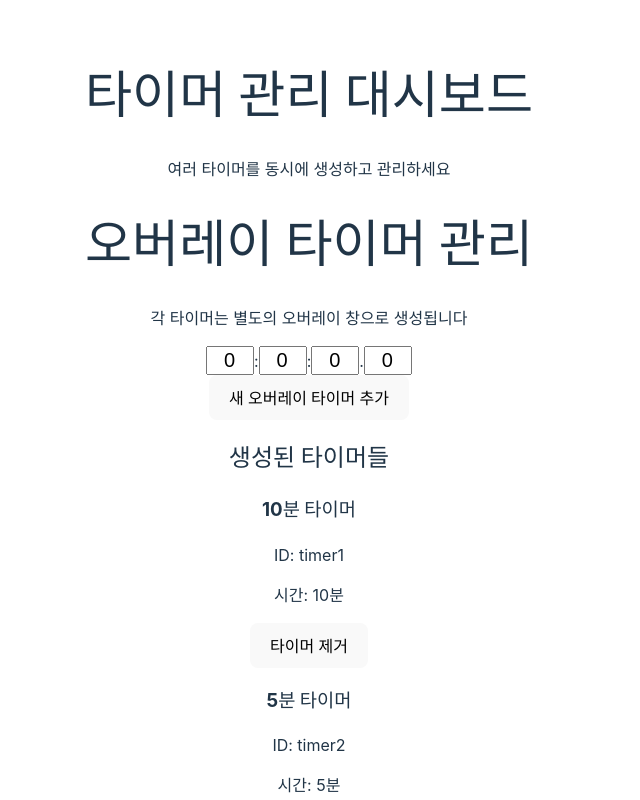
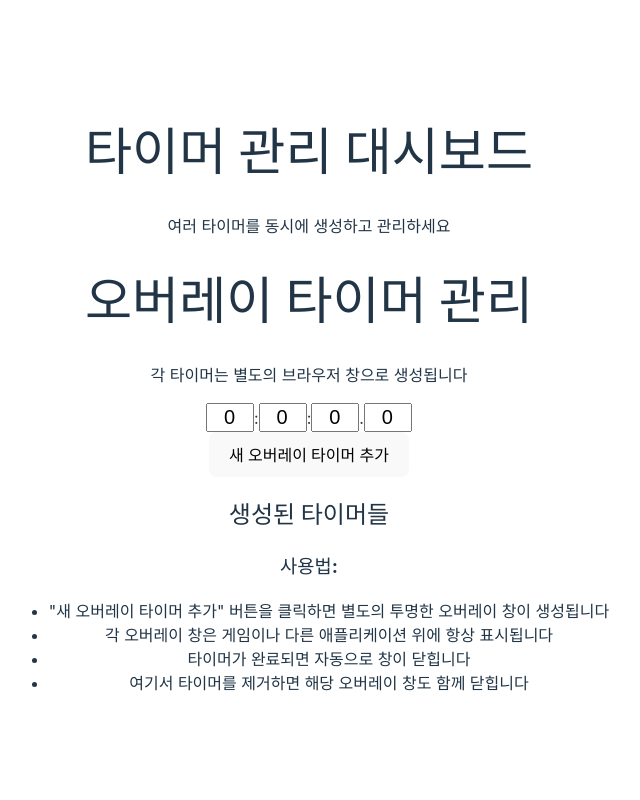
Before and after one commit to woosuk-choi-g/incoming-electron, a React (Vite) app: page /#/ in a window 1280 px wide. Shown: the top 800 px of the page, without its empty margins (331-971 px from the left). Built offline with nearby package versions, Linux system fonts and the light colour scheme.

Commit message:
decouple timer runtime with gateways

```diff
--- /dev/null
+++ b/shared/timer.ts
@@ -0,0 +1,12 @@
+import type { TimerState } from './timerState';
+
+export interface Timer {
+  id: string;
+  title: string;
+  state: TimerState;
+}
+
+export interface CreateTimerOption {
+  title: string;
+  state: TimerState;
+}
--- /dev/null
+++ b/shared/timerState.ts
@@ -0,0 +1,31 @@
+export interface PausedTimerState {
+  type: 'paused';
+  duration: number;
+}
+
+export interface RunningTimerState {
+  type: 'running';
+  startTime: number;
+  expiryTime: number;
+}
+
+export type TimerState = PausedTimerState | RunningTimerState;
+
+export function getTimerDuration(state: TimerState, now = Date.now()): number {
+  return state.type === 'paused' ? state.duration : state.expiryTime - now;
+}
+
+export function pause(timer: RunningTimerState): PausedTimerState {
+  return {
+    type: 'paused',
+    duration: getTimerDuration(timer),
+  };
+}
+
+export function resume(timer: PausedTimerState): RunningTimerState {
+  return {
+    type: 'running',
+    startTime: Date.now(),
+    expiryTime: Date.now() + timer.duration,
+  };
+}
--- a/src/App.tsx
+++ b/src/App.tsx
@@ -3,10 +3,12 @@ import Home from './components/Home';
 import Timer from './components/Timer';
 import TimerManager from './components/TimerManager';
 import TimerOverlay from './components/TimerOverlay';
+import { TimerProvider } from './features/timer/TimerContext';
 import './App.css';
 
 function App() {
   return (
+    <TimerProvider>
       <Router>
         <Routes>
           <Route path="/" element={<Home />} />
@@ -15,6 +17,7 @@ function App() {
           <Route path="/timer-overlay/:timerId" element={<TimerOverlay />} />
         </Routes>
       </Router>
+    </TimerProvider>
   );
 }
 
--- a/src/components/Timer.tsx
+++ b/src/components/Timer.tsx
@@ -1,4 +1,5 @@
 import { useState, useEffect } from 'react';
+import { TimerState, pause, resume } from '../../shared/timerState';
 
 interface TimerProps {
   id?: string;
@@ -12,22 +13,14 @@ type TimerDisplays = {
   minutes: string;
   seconds: string;
   centiseconds: string;
-}
+};
 
-type RunningState = {
-  type: 'running';
-  startTime: number;
-  expiryTime: number;
-}
-
-type PausedState = {
-  type: 'paused';
-  duration: number;
-}
-
-type TimerState = RunningState | PausedState;
-
-function Timer({ id = 'timer', title = '타이머', duration = 600000, onComplete }: TimerProps) {
+function Timer({
+  id = 'timer',
+  title = '타이머',
+  duration = 600000,
+  onComplete,
+}: TimerProps) {
   const [timerState, setTimerState] = useState<TimerState>({
     type: 'paused',
     duration,
@@ -62,18 +55,22 @@ function Timer({ id = 'timer', title = '타이머', duration = 600000, onComplet
         };
       }
     }
-  }
+  };
 
-  const [timerDisplays, setTimerDisplays] = useState(toTimerDisplaysAlter(timerState));
+  const [timerDisplays, setTimerDisplays] = useState(
+    toTimerDisplaysAlter(timerState)
+  );
 
   // Update remaining time when expiry time changes
   useEffect(() => {
-
     const updateRemainingTime = () => {
       setTimerDisplays(toTimerDisplaysAlter(timerState));
 
       // Stop timer if time is up
-      if (timerState.type === 'running' && timerState.expiryTime - Date.now() <= 0) {
+      if (
+        timerState.type === 'running' &&
+        timerState.expiryTime - Date.now() <= 0
+      ) {
         setTimerState({
           type: 'paused',
           duration,
@@ -104,27 +101,12 @@ function Timer({ id = 'timer', title = '타이머', duration = 600000, onComplet
     });
   };
 
-  function pause(timer: RunningState): PausedState {
-    return {
-      type: 'paused',
-      duration: timer.expiryTime - Date.now(),
-    }
-  }
-
   function pauseTimer() {
     if (timerState.type === 'paused') {
       return;
     }
 
     setTimerState(pause(timerState));
-  }
-
-  function resume(timer: PausedState): RunningState {
-    return {
-      type: 'running',
-      startTime: Date.now(),
-      expiryTime: Date.now() + timer.duration,
-    }
   }
 
   function resumeTimer() {
@@ -152,8 +134,11 @@ function Timer({ id = 'timer', title = '타이머', duration = 600000, onComplet
 
       <div className="timer-content">
         <div className="timer-display">
-          <span className={`timer-time ${timerState.type === 'running' ? 'running' : ''}`}>
-            {timerDisplays.minutes}:{timerDisplays.seconds}.{timerDisplays.centiseconds}
+          <span
+            className={`timer-time ${timerState.type === 'running' ? 'running' : ''}`}
+          >
+            {timerDisplays.minutes}:{timerDisplays.seconds}.
+            {timerDisplays.centiseconds}
           </span>
         </div>
 
@@ -163,7 +148,9 @@ function Timer({ id = 'timer', title = '타이머', duration = 600000, onComplet
             onClick={startTimer}
             disabled={timerState.type === 'running'}
           >
-            {timerState.type === 'running' ? '타이머 실행 중...' : '타이머 시작'}
+            {timerState.type === 'running'
+              ? '타이머 실행 중...'
+              : '타이머 시작'}
           </button>
           <button
             className="timer-button"
@@ -179,10 +166,7 @@ function Timer({ id = 'timer', title = '타이머', duration = 600000, onComplet
           >
             일시정지
           </button>
-          <button
-            className="timer-button"
-            onClick={resetTimer}
-          >
+          <button className="timer-button" onClick={resetTimer}>
             재설정
           </button>
         </div>
--- a/src/components/TimerManager.tsx
+++ b/src/components/TimerManager.tsx
@@ -1,6 +1,7 @@
 import { useState } from 'react';
 import type { ChangeEvent, CSSProperties } from 'react';
-import useElectronAPI from '../hooks/useElectronAPI';
+import { useTimers } from '../features/timer/TimerContext';
+import { getTimerDuration } from '../../shared/timerState';
 
 function minutesToMs(minutes: number): number {
   return minutes * 60000;
@@ -22,27 +23,6 @@ function centisecondsToMs(centiseconds: number): number {
   return centiseconds * 10;
 }
 
-function createTimerConfig(
-  timerConfigDisplay: TimerConfigDisplay
-): TimerConfig {
-  return {
-    id: `timer${Date.now()}`,
-    title: '새 타이머',
-    duration:
-      daysToMs(timerConfigDisplay.days) +
-      hoursToMs(timerConfigDisplay.hours) +
-      minutesToMs(timerConfigDisplay.minutes) +
-      secondsToMs(timerConfigDisplay.seconds) +
-      centisecondsToMs(timerConfigDisplay.centiseconds),
-  };
-}
-
-interface TimerConfig {
-  id: string;
-  title: string;
-  duration: number;
-}
-
 interface TimerConfigDisplay {
   days: number;
   hours: number;
@@ -52,6 +32,7 @@ interface TimerConfigDisplay {
 }
 
 function TimerManager() {
+  const { timers, runtime, createTimer, removeTimer } = useTimers();
   const [timerConfigDisplay, setTimerConfigDisplay] =
     useState<TimerConfigDisplay>({
       days: 0,
@@ -60,44 +41,25 @@ function TimerManager() {
       seconds: 0,
       centiseconds: 0,
     });
-  const [timers, setTimers] = useState<TimerConfig[]>([
-    { id: 'timer1', title: '10분 타이머', duration: minutesToMs(10) },
-    { id: 'timer2', title: '5분 타이머', duration: minutesToMs(5) },
-    { id: 'timer3', title: '3분 타이머', duration: minutesToMs(3) },
-  ]);
-  const electronAPI = useElectronAPI();
-
   const addTimer = async () => {
-    const timerConfig: TimerConfig = createTimerConfig(timerConfigDisplay);
-
-    if (!electronAPI?.createTimerWindow) {
-      console.error(
-        '타이머 창 생성 API를 찾을 수 없습니다. 데스크톱 앱에서 실행 중인지 확인해주세요.'
-      );
-      return;
-    }
+    const duration =
+      daysToMs(timerConfigDisplay.days) +
+      hoursToMs(timerConfigDisplay.hours) +
+      minutesToMs(timerConfigDisplay.minutes) +
+      secondsToMs(timerConfigDisplay.seconds) +
+      centisecondsToMs(timerConfigDisplay.centiseconds);
 
     try {
-      await electronAPI.createTimerWindow(
-        timerConfig.id,
-        timerConfig.title,
-        timerConfig.duration
-      );
-      setTimers((prev) => [...prev, timerConfig]);
+      await createTimer({
+        title: '새 타이머',
+        state: {
+          type: 'paused',
+          duration,
+        },
+      });
     } catch (error) {
       console.error('타이머 창 생성 실패:', error);
     }
-  };
-
-  const removeTimer = async (id: string) => {
-    // 창 닫기
-    try {
-      await electronAPI?.closeTimerWindow(id);
-    } catch (error) {
-      console.error('타이머 창 닫기 실패:', error);
-    }
-
-    setTimers((prev) => prev.filter((timer) => timer.id !== id));
   };
 
   const inputStyle: CSSProperties = {
@@ -117,7 +79,11 @@ function TimerManager() {
   return (
     <div className="timer-manager">
       <h1>오버레이 타이머 관리</h1>
-      <p>각 타이머는 별도의 오버레이 창으로 생성됩니다</p>
+      <p>
+        {runtime === 'electron'
+          ? '각 타이머는 별도의 오버레이 창으로 생성됩니다'
+          : '각 타이머는 별도의 브라우저 창으로 생성됩니다'}
+      </p>
 
       <div>
         <input
@@ -164,7 +130,7 @@ function TimerManager() {
             <div className="timer-info">
               <h3>{timer.title}</h3>
               <p>ID: {timer.id}</p>
-              <p>시간: {Math.floor(timer.duration / 60000)}분</p>
+              <p>시간: {Math.floor(getTimerDuration(timer.state) / 60000)}분</p>
             </div>
             <button
               onClick={() => removeTimer(timer.id)}
--- /dev/null
+++ b/src/features/timer/TimerContext.tsx
@@ -0,0 +1,76 @@
+// src/features/timer/TimerContext.tsx
+
+import {
+  createContext,
+  useCallback,
+  useContext,
+  useMemo,
+  useState,
+  type ReactNode,
+} from 'react';
+import type { CreateTimerOption, Timer } from '../../../shared/timer';
+import {
+  createTimerGateway,
+  type TimerGateway,
+  type TimerRuntime,
+} from './timerGateway';
+
+interface TimerContextValue {
+  timers: Timer[];
+  runtime: TimerRuntime;
+  createTimer: (options: CreateTimerOption) => Promise<void>;
+  removeTimer: (timerId: string) => Promise<void>;
+}
+
+const TimerContext = createContext<TimerContextValue | null>(null);
+
+interface TimerProviderProps {
+  children: ReactNode;
+  gateway?: TimerGateway;
+}
+
+export function TimerProvider({ children, gateway }: TimerProviderProps) {
+  const [timers, setTimers] = useState<Timer[]>([]);
+  const [activeGateway] = useState(() => gateway ?? createTimerGateway());
+
+  const createTimer = useCallback(
+    async (options: CreateTimerOption) => {
+      const timer = await activeGateway.createTimer(options);
+      setTimers((current) => [...current, timer]);
+    },
+    [activeGateway]
+  );
+
+  const removeTimer = useCallback(
+    async (timerId: string) => {
+      await activeGateway.removeTimer(timerId);
+
+      setTimers((current) => current.filter((timer) => timer.id !== timerId));
+    },
+    [activeGateway]
+  );
+
+  const value = useMemo(
+    () => ({
+      timers,
+      runtime: activeGateway.runtime,
+      createTimer,
+      removeTimer,
+    }),
+    [activeGateway.runtime, timers, createTimer, removeTimer]
+  );
+
+  return (
+    <TimerContext.Provider value={value}>{children}</TimerContext.Provider>
+  );
+}
+
+export function useTimers(): TimerContextValue {
+  const context = useContext(TimerContext);
+
+  if (!context) {
+    throw new Error('useTimers는 TimerProvider 내부에서 사용해야 합니다.');
+  }
+
+  return context;
+}
--- /dev/null
+++ b/src/features/timer/timerGateway.ts
@@ -0,0 +1,83 @@
+import type { ElectronAPI } from '../../../electron/electron-env';
+import type { CreateTimerOption, Timer } from '../../../shared/timer';
+import { getTimerDuration } from '../../../shared/timerState';
+
+export type TimerRuntime = 'electron' | 'web';
+
+export interface TimerGateway {
+  runtime: TimerRuntime;
+  createTimer: (options: CreateTimerOption) => Promise<Timer>;
+  removeTimer: (timerId: string) => Promise<void>;
+}
+
+type ElectronTimerAPI = Pick<ElectronAPI, 'createTimer' | 'closeTimerWindow'>;
+
+function createElectronTimerGateway(api: ElectronTimerAPI): TimerGateway {
+  return {
+    runtime: 'electron',
+    createTimer: (options) => api.createTimer(options),
+    removeTimer: (timerId) => api.closeTimerWindow(timerId),
+  };
+}
+
+function createBrowserId(): string {
+  return window.crypto.randomUUID();
+}
+
+function createWebTimerGateway(): TimerGateway {
+  const overlayWindows = new Map<string, Window>();
+
+  return {
+    runtime: 'web',
+    createTimer: (options) => {
+      if (options.title.trim().length === 0) {
+        return Promise.reject(new Error('타이머 제목이 필요합니다.'));
+      }
+
+      const duration = getTimerDuration(options.state);
+      if (!Number.isFinite(duration) || duration <= 0) {
+        return Promise.reject(new Error('타이머 시간은 0보다 커야 합니다.'));
+      }
+
+      const timer: Timer = {
+        id: createBrowserId(),
+        title: options.title.trim(),
+        state: options.state,
+      };
+      const searchParams = new URLSearchParams({
+        title: timer.title,
+        duration: duration.toString(),
+      });
+      const overlayUrl = new URL(window.location.href);
+      overlayUrl.hash = `/timer-overlay/${encodeURIComponent(timer.id)}?${searchParams.toString()}`;
+
+      const overlayWindow = window.open(
+        overlayUrl,
+        `timer-overlay-${timer.id}`,
+        'popup,width=800,height=600'
+      );
+      if (overlayWindow) {
+        overlayWindows.set(timer.id, overlayWindow);
+      }
+
+      return Promise.resolve(timer);
+    },
+    removeTimer: (timerId) => {
+      const overlayWindow = overlayWindows.get(timerId);
+      if (overlayWindow && !overlayWindow.closed) {
+        overlayWindow.close();
+      }
+      overlayWindows.delete(timerId);
+      return Promise.resolve();
+    },
+  };
+}
+
+export function createTimerGateway(): TimerGateway {
+  const electronAPI = Reflect.get(window, 'electronAPI') as
+    | ElectronAPI
+    | undefined;
+  return electronAPI
+    ? createElectronTimerGateway(electronAPI)
+    : createWebTimerGateway();
+}
```
Also changed, not shown: electron/electron-env.d.ts (+8 -1 lines), electron/main.ts (+69 -0 lines), electron/preload.ts (+17 -3 lines). Lines whose indentation alone changed are shown as unchanged.
